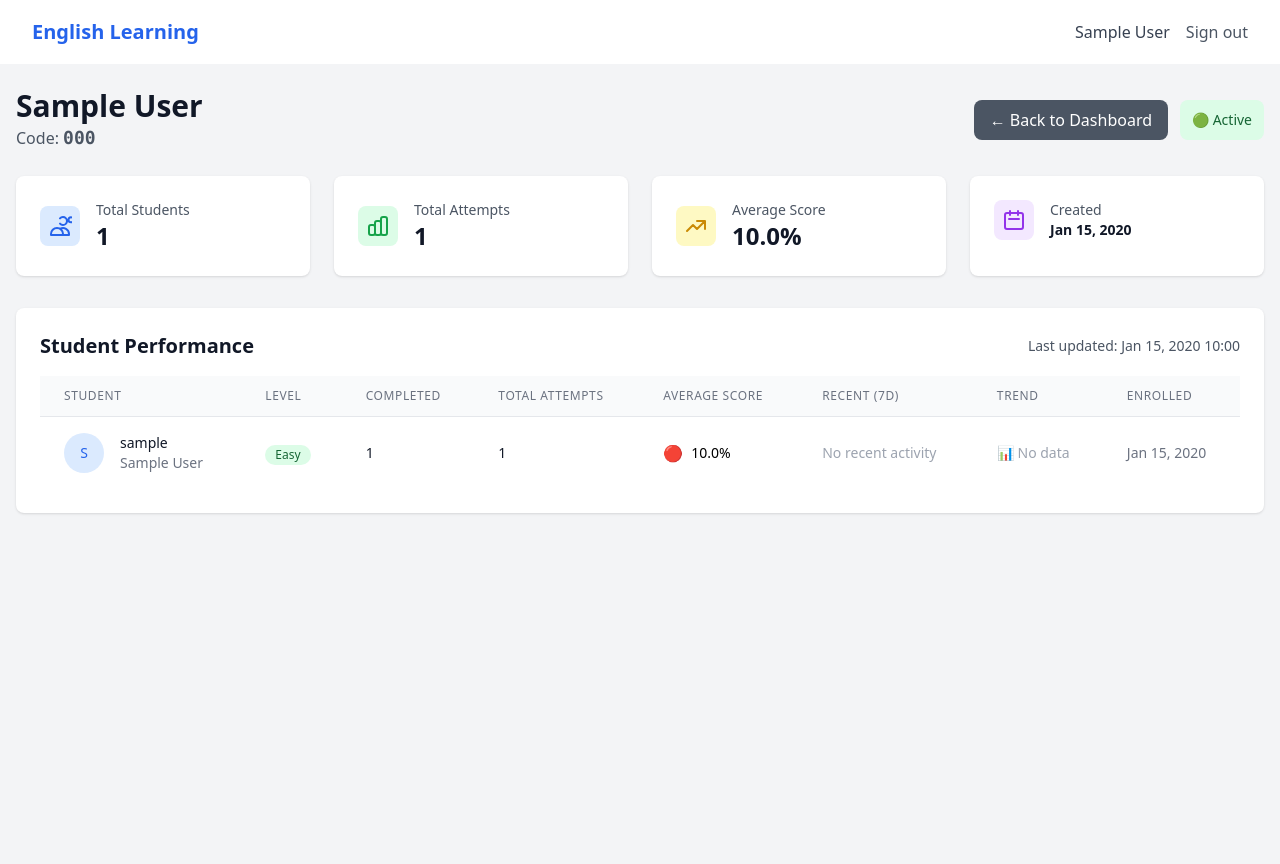
After one commit to rayprastya/english-teaching, a Django app: page /teacher/referral/1/ in a window 1280 px wide. The commit adds this page. Run offline with Django 4.2, Linux system fonts and the light colour scheme; a user stored in the database is signed in; tables that the repository leaves empty hold one stand-in row (values such as "Sample post"); parts of the project's set-up code (start-up, migrations or seed data) failed here and were passed over; some libraries are stand-ins or nearby versions.

Commit message:
feat: teacher reff

```diff
--- /dev/null
+++ b/core/teaching/templates/teacher/referral_detail.html
@@ -0,0 +1,214 @@
+{% extends 'teaching_base.html' %}
+{% load static %}
+
+{% block page_title %}Referral Details - {{ referral.name }}{% endblock %}
+
+{% block teaching_content %}
+<div class="max-w-7xl mx-auto px-4 py-6">
+    <!-- Header -->
+    <div class="mb-6">
+        <div class="flex items-center justify-between">
+            <div>
+                <h1 class="text-3xl font-bold text-gray-900">{{ referral.name }}</h1>
+                <p class="text-gray-600">Code: <span class="font-mono font-bold text-lg">{{ referral.code }}</span></p>
+            </div>
+            <div class="flex space-x-3">
+                <a href="{% url 'teacher_dashboard' %}" class="bg-gray-600 text-white px-4 py-2 rounded-lg hover:bg-gray-700">
+                    ← Back to Dashboard
+                </a>
+                {% if referral.is_active %}
+                    <span class="inline-flex items-center px-3 py-2 rounded-lg text-sm font-medium bg-green-100 text-green-800">
+                        🟢 Active
+                    </span>
+                {% else %}
+                    <span class="inline-flex items-center px-3 py-2 rounded-lg text-sm font-medium bg-red-100 text-red-800">
+                        🔴 Inactive
+                    </span>
+                {% endif %}
+            </div>
+        </div>
+    </div>
+
+    <!-- Summary Statistics -->
+    <div class="grid grid-cols-1 md:grid-cols-4 gap-6 mb-8">
+        <div class="bg-white rounded-lg shadow p-6">
+            <div class="flex items-center">
+                <div class="p-2 bg-blue-100 rounded-lg">
+                    <svg class="w-6 h-6 text-blue-600" fill="none" stroke="currentColor" viewBox="0 0 24 24">
+                        <path stroke-linecap="round" stroke-linejoin="round" stroke-width="2" d="M12 4.354a4 4 0 110 5.292M15 21H3v-1a6 6 0 0112 0v1zm0 0h6v-1a6 6 0 00-9-5.197m13.5-9a2.5 2.5 0 11-5 0 2.5 2.5 0 015 0z"></path>
+                    </svg>
+                </div>
+                <div class="ml-4">
+                    <p class="text-sm font-medium text-gray-600">Total Students</p>
+                    <p class="text-2xl font-bold text-gray-900">{{ student_stats|length }}</p>
+                </div>
+            </div>
+        </div>
+
+        <div class="bg-white rounded-lg shadow p-6">
+            <div class="flex items-center">
+                <div class="p-2 bg-green-100 rounded-lg">
+                    <svg class="w-6 h-6 text-green-600" fill="none" stroke="currentColor" viewBox="0 0 24 24">
+                        <path stroke-linecap="round" stroke-linejoin="round" stroke-width="2" d="M9 19v-6a2 2 0 00-2-2H5a2 2 0 00-2 2v6a2 2 0 002 2h2a2 2 0 002-2zm0 0V9a2 2 0 012-2h2a2 2 0 012 2v10m-6 0a2 2 0 002 2h2a2 2 0 002-2m0 0V5a2 2 0 012-2h2a2 2 0 012 2v14a2 2 0 01-2 2h-2a2 2 0 01-2-2z"></path>
+                    </svg>
+                </div>
+                <div class="ml-4">
+                    <p class="text-sm font-medium text-gray-600">Total Attempts</p>
+                    <p class="text-2xl font-bold text-gray-900">{{ referral.get_total_attempts }}</p>
+                </div>
+            </div>
+        </div>
+
+        <div class="bg-white rounded-lg shadow p-6">
+            <div class="flex items-center">
+                <div class="p-2 bg-yellow-100 rounded-lg">
+                    <svg class="w-6 h-6 text-yellow-600" fill="none" stroke="currentColor" viewBox="0 0 24 24">
+                        <path stroke-linecap="round" stroke-linejoin="round" stroke-width="2" d="M13 7h8m0 0v8m0-8l-8 8-4-4-6 6"></path>
+                    </svg>
+                </div>
+                <div class="ml-4">
+                    <p class="text-sm font-medium text-gray-600">Average Score</p>
+                    <p class="text-2xl font-bold text-gray-900">{{ referral.get_average_score }}%</p>
+                </div>
+            </div>
+        </div>
+
+        <div class="bg-white rounded-lg shadow p-6">
+            <div class="flex items-center">
+                <div class="p-2 bg-purple-100 rounded-lg">
+                    <svg class="w-6 h-6 text-purple-600" fill="none" stroke="currentColor" viewBox="0 0 24 24">
+                        <path stroke-linecap="round" stroke-linejoin="round" stroke-width="2" d="M8 7V3m8 4V3m-9 8h10M5 21h14a2 2 0 002-2V7a2 2 0 00-2-2H5a2 2 0 00-2 2v12a2 2 0 002 2z"></path>
+                    </svg>
+                </div>
+                <div class="ml-4">
+                    <p class="text-sm font-medium text-gray-600">Created</p>
+                    <p class="text-sm font-bold text-gray-900">{{ referral.created_at|date:"M d, Y" }}</p>
+                </div>
+            </div>
+        </div>
+    </div>
+
+    <!-- Student Performance Table -->
+    <div class="bg-white rounded-lg shadow">
+        <div class="p-6">
+            <div class="flex items-center justify-between mb-4">
+                <h2 class="text-xl font-semibold text-gray-900">Student Performance</h2>
+                <div class="text-sm text-gray-600">
+                    Last updated: {{ referral.updated_at|date:"M d, Y H:i" }}
+                </div>
+            </div>
+
+            {% if student_stats %}
+            <div class="overflow-x-auto">
+                <table class="min-w-full divide-y divide-gray-200">
+                    <thead class="bg-gray-50">
+                        <tr>
+                            <th class="px-6 py-3 text-left text-xs font-medium text-gray-500 uppercase tracking-wider">Student</th>
+                            <th class="px-6 py-3 text-left text-xs font-medium text-gray-500 uppercase tracking-wider">Level</th>
+                            <th class="px-6 py-3 text-left text-xs font-medium text-gray-500 uppercase tracking-wider">Completed</th>
+                            <th class="px-6 py-3 text-left text-xs font-medium text-gray-500 uppercase tracking-wider">Total Attempts</th>
+                            <th class="px-6 py-3 text-left text-xs font-medium text-gray-500 uppercase tracking-wider">Average Score</th>
+                            <th class="px-6 py-3 text-left text-xs font-medium text-gray-500 uppercase tracking-wider">Recent (7d)</th>
+                            <th class="px-6 py-3 text-left text-xs font-medium text-gray-500 uppercase tracking-wider">Trend</th>
+                            <th class="px-6 py-3 text-left text-xs font-medium text-gray-500 uppercase tracking-wider">Enrolled</th>
+                        </tr>
+                    </thead>
+                    <tbody class="bg-white divide-y divide-gray-200">
+                        {% for stat in student_stats %}
+                        <tr class="hover:bg-gray-50">
+                            <td class="px-6 py-4 whitespace-nowrap">
+                                <div class="flex items-center">
+                                    <div class="w-10 h-10 bg-blue-100 rounded-full flex items-center justify-center">
+                                        <span class="text-sm font-medium text-blue-600">{{ stat.user.username|first|upper }}</span>
+                                    </div>
+                                    <div class="ml-4">
+                                        <div class="text-sm font-medium text-gray-900">{{ stat.user.username }}</div>
+                                        {% if stat.user.first_name or stat.user.last_name %}
+                                        <div class="text-sm text-gray-500">{{ stat.user.first_name }} {{ stat.user.last_name }}</div>
+                                        {% endif %}
+                                    </div>
+                                </div>
+                            </td>
+                            <td class="px-6 py-4 whitespace-nowrap">
+                                {% if stat.progress %}
+                                    <span class="inline-flex items-center px-2.5 py-0.5 rounded-full text-xs font-medium
+                                          {% if stat.progress.current_level == 'easy' %}bg-green-100 text-green-800
+                                          {% elif stat.progress.current_level == 'medium' %}bg-yellow-100 text-yellow-800
+                                          {% else %}bg-red-100 text-red-800{% endif %}">
+                                        {{ stat.progress.get_current_level_display_name }}
+                                    </span>
+                                {% else %}
+                                    <span class="text-gray-400">-</span>
+                                {% endif %}
+                            </td>
+                            <td class="px-6 py-4 whitespace-nowrap text-sm text-gray-900">
+                                {% if stat.progress %}
+                                    {{ stat.progress.completed_conversations }}
+                                {% else %}
+                                    0
+                                {% endif %}
+                            </td>
+                            <td class="px-6 py-4 whitespace-nowrap text-sm text-gray-900">
+                                {{ stat.total_attempts }}
+                            </td>
+                            <td class="px-6 py-4 whitespace-nowrap">
+                                {% if stat.avg_score > 0 %}
+                                    <div class="flex items-center">
+                                        {% if stat.avg_score >= 90 %}
+                                            <span class="text-green-600">🟢</span>
+                                        {% elif stat.avg_score >= 70 %}
+                                            <span class="text-yellow-600">🟡</span>
+                                        {% else %}
+                                            <span class="text-red-600">🔴</span>
+                                        {% endif %}
+                                        <span class="ml-2 text-sm font-medium">{{ stat.avg_score }}%</span>
+                                    </div>
+                                {% else %}
+                                    <span class="text-gray-400">-</span>
+                                {% endif %}
+                            </td>
+                            <td class="px-6 py-4 whitespace-nowrap text-sm text-gray-900">
+                                {% if stat.recent_avg > 0 %}
+                                    {{ stat.recent_avg }}% <span class="text-xs text-gray-500">({{ stat.recent_attempts }})</span>
+                                {% else %}
+                                    <span class="text-gray-400">No recent activity</span>
+                                {% endif %}
+                            </td>
+                            <td class="px-6 py-4 whitespace-nowrap text-sm">
+                                {% if stat.avg_score > 0 and stat.recent_avg > 0 %}
+                                    {% if stat.recent_avg > stat.avg_score %}
+                                        <span class="text-green-600">📈 Improving</span>
+                                    {% elif stat.recent_avg < stat.avg_score %}
+                                        <span class="text-red-600">📉 Declining</span>
+                                    {% else %}
+                                        <span class="text-gray-600">➡️ Stable</span>
+                                    {% endif %}
+                                {% else %}
+                                    <span class="text-gray-400">📊 No data</span>
+                                {% endif %}
+                            </td>
+                            <td class="px-6 py-4 whitespace-nowrap text-sm text-gray-500">
+                                {{ stat.enrollment.enrolled_at|date:"M d, Y" }}
+                            </td>
+                        </tr>
+                        {% endfor %}
+                    </tbody>
+                </table>
+            </div>
+            {% else %}
+            <div class="text-center py-12">
+                <svg class="mx-auto h-12 w-12 text-gray-400" fill="none" stroke="currentColor" viewBox="0 0 24 24">
+                    <path stroke-linecap="round" stroke-linejoin="round" stroke-width="2" d="M12 4.354a4 4 0 110 5.292M15 21H3v-1a6 6 0 0112 0v1zm0 0h6v-1a6 6 0 00-9-5.197m13.5-9a2.5 2.5 0 11-5 0 2.5 2.5 0 015 0z"></path>
+                </svg>
+                <h3 class="mt-2 text-sm font-medium text-gray-900">No students enrolled</h3>
+                <p class="mt-1 text-sm text-gray-500">Share your referral code with students to get started.</p>
+                <div class="mt-4 p-3 bg-gray-100 rounded-lg">
+                    <p class="text-sm font-medium text-gray-900">Your referral code:</p>
+                    <p class="text-lg font-mono font-bold text-blue-600">{{ referral.code }}</p>
+                </div>
+            </div>
+            {% endif %}
+        </div>
+    </div>
+</div>
+{% endblock %}
--- a/core/teaching/urls.py
+++ b/core/teaching/urls.py
@@ -1,6 +1,7 @@
 from django.urls import path
 from .views import RoomView, MessageView, TopicView, login_view, signup_view, logout_view, test_csrf
 from .admin_views import ScoreAnalyticsView
+from .teacher_views import TeacherDashboardView, CreateReferralView, ReferralDetailView, ToggleReferralView
 
 urlpatterns = [
     path('', RoomView.as_view(), name='room_list'),  # Main room list view
@@ -12,4 +13,9 @@ urlpatterns = [
     path('logout/', logout_view, name='logout'),
     path('test-csrf/', test_csrf, name='test_csrf'),
     path('score-analytics/', ScoreAnalyticsView.as_view(), name='score_analytics'),
+    # Teacher URLs
+    path('teacher/', TeacherDashboardView.as_view(), name='teacher_dashboard'),
+    path('teacher/create-referral/', CreateReferralView.as_view(), name='create_referral'),
+    path('teacher/referral/<int:referral_id>/', ReferralDetailView.as_view(), name='referral_detail'),
+    path('teacher/referral/<int:referral_id>/toggle/', ToggleReferralView.as_view(), name='toggle_referral'),
 ]
```
Also changed, not shown: core/teaching/admin.py (+49 -1 lines), core/teaching/models.py (+71 -0 lines), core/teaching/teacher_views.py (added, +148 -0 lines), core/teaching/templates/room.html (+13 -1 lines), core/teaching/templates/teacher/dashboard.html (added, +197 -0 lines), core/teaching/views.py (+19 -0 lines).
